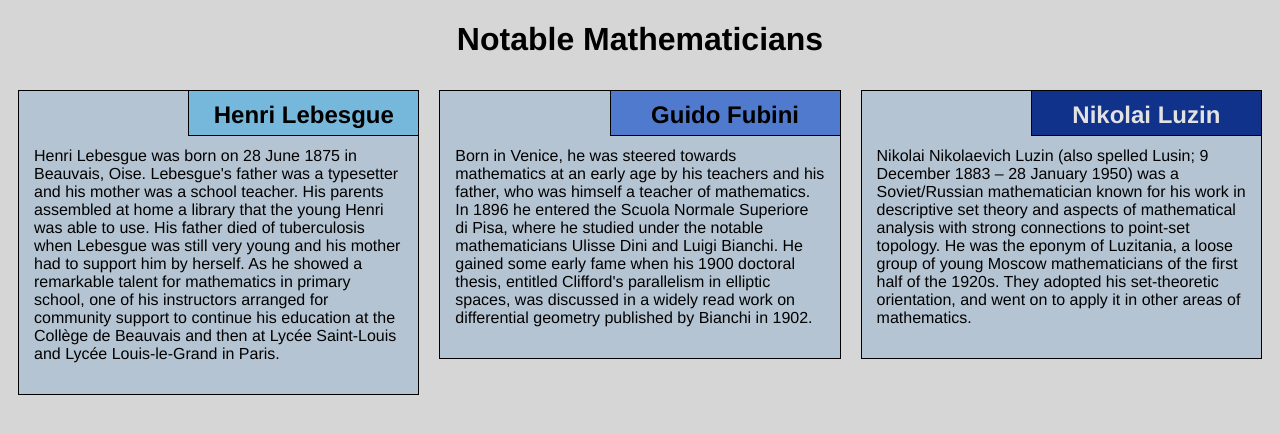
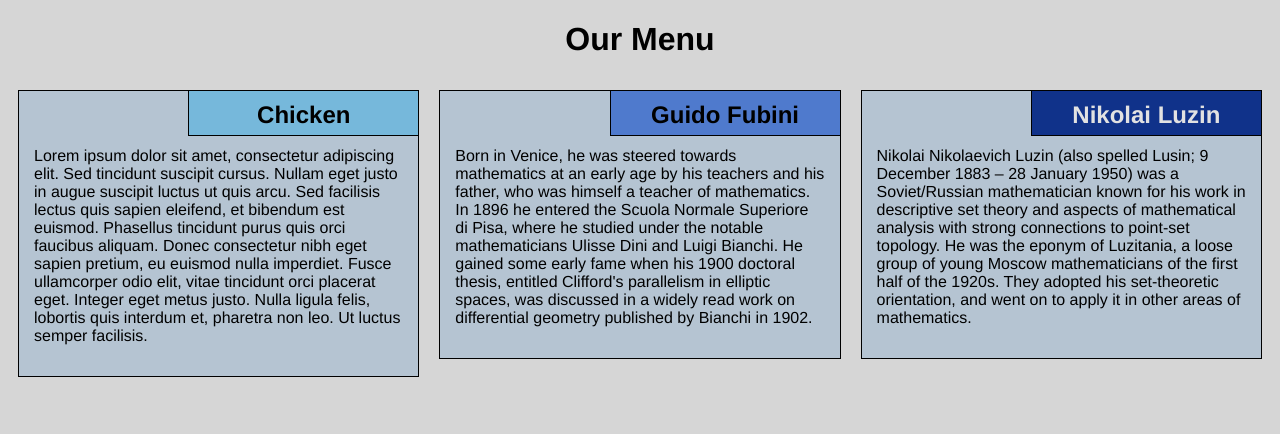
Before and after one commit to vdivyansh/coursera_HTML_module2, a plain HTML site: page index.html in a window 1280 px wide. Drawn offline with Linux system fonts and the light colour scheme.

Commit message:
Update index.html

```diff
--- a/index.html
+++ b/index.html
@@ -9,15 +9,13 @@
 </head>
 
 <body>
-    <h1>Notable Mathematicians</h1>
+    <h1>Our Menu</h1>
     <div class="row">
         <div class="col-lg-4 col-md-6 col-sm-12">
             <section class="lebesgue">
-                <h2>Henri Lebesgue</h2>
+                <h2>Chicken</h2>
                 <p>
-                    Henri Lebesgue was born on 28 June 1875 in Beauvais, Oise. Lebesgue's father was a typesetter and his mother was a school teacher. His parents assembled at home a library that the young Henri was able to use. His father died of tuberculosis when Lebesgue
-                    was still very young and his mother had to support him by herself. As he showed a remarkable talent for mathematics in primary school, one of his instructors arranged for community support to continue his education at the Collège de
-                    Beauvais and then at Lycée Saint-Louis and Lycée Louis-le-Grand in Paris.
+                    Lorem ipsum dolor sit amet, consectetur adipiscing elit. Sed tincidunt suscipit cursus. Nullam eget justo in augue suscipit luctus ut quis arcu. Sed facilisis lectus quis sapien eleifend, et bibendum est euismod. Phasellus tincidunt purus quis orci faucibus aliquam. Donec consectetur nibh eget sapien pretium, eu euismod nulla imperdiet. Fusce ullamcorper odio elit, vitae tincidunt orci placerat eget. Integer eget metus justo. Nulla ligula felis, lobortis quis interdum et, pharetra non leo. Ut luctus semper facilisis.
                 </p>
             </section>
         </div>
```
